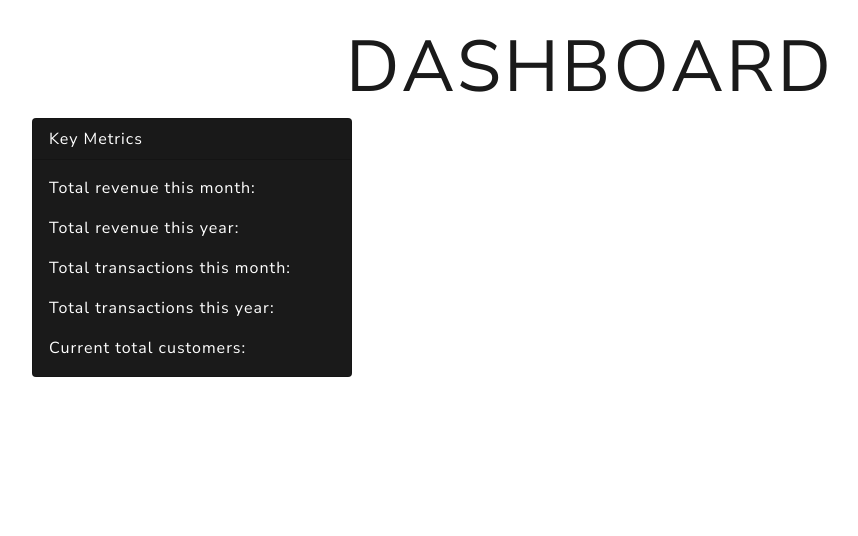
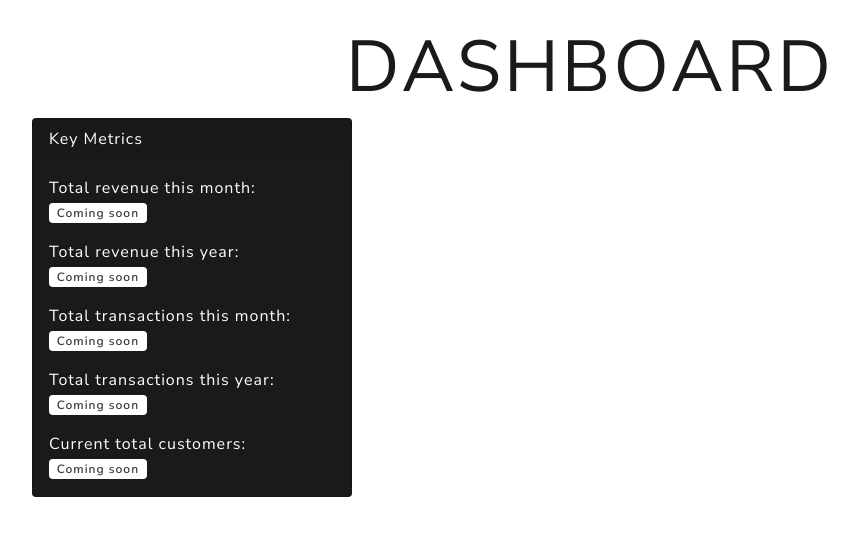
Before and after one commit to tylerboutwell/MotivateCRM, a Django app: page / in a window 1280 px wide. Shown: the part 92-628 px from the top of the page, without its empty margins (50-908 px from the left). Run offline with Django 5.2, Linux system fonts and the light colour scheme; the visitor is signed in with stand-in values (Sample User, id 1).

Commit message:
add placeholders for home page

```diff
--- a/crm_app/templates/crm/home.html
+++ b/crm_app/templates/crm/home.html
@@ -8,11 +8,11 @@
 <div class="card text-white bg-primary mb-3" style="max-width: 20rem;">
   <div class="card-header">Key Metrics</div>
   <div class="card-body">
-    <p class="card-text">Total revenue this month:</p>
-    <p class="card-text">Total revenue this year:</p>
-    <p class="card-text">Total transactions this month:</p>
-    <p class="card-text">Total transactions this year:</p>
-    <p class="card-text">Current total customers:</p>
+    <p class="card-text">Total revenue this month: <span class="badge bg-secondary">Coming soon</span></p>
+    <p class="card-text">Total revenue this year: <span class="badge bg-secondary">Coming soon</span></p>
+    <p class="card-text">Total transactions this month: <span class="badge bg-secondary">Coming soon</span></p>
+    <p class="card-text">Total transactions this year: <span class="badge bg-secondary">Coming soon</span></p>
+    <p class="card-text">Current total customers: <span class="badge bg-secondary">Coming soon</span></p>
   </div>
 
 {% else %}
```
